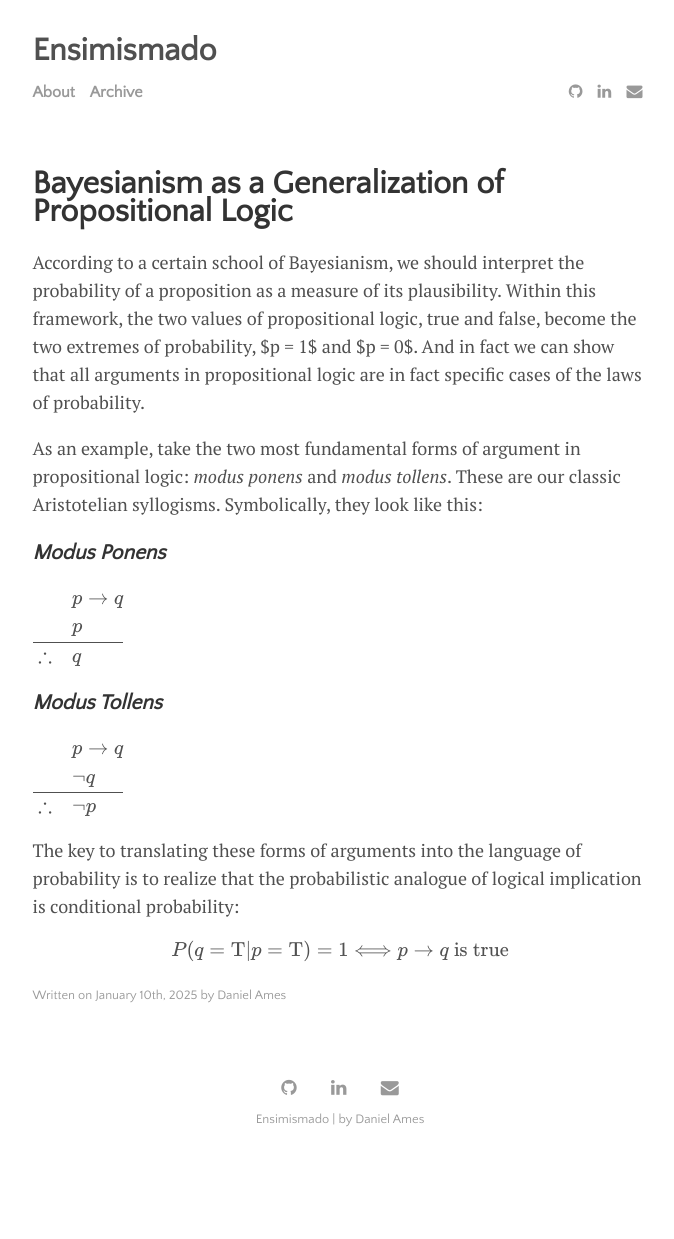
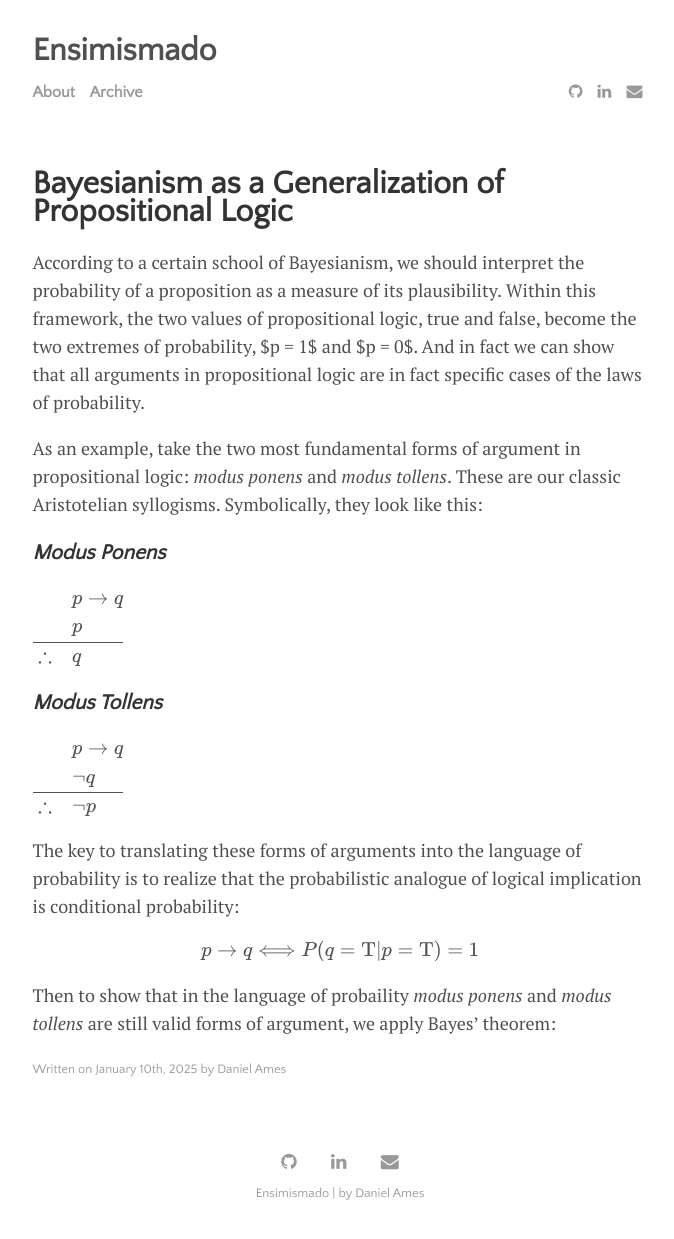
Before and after one commit to DanielAmes/DanielAmes.github.io, a Jekyll site: the page built from _posts/2025-01-10-bayeslogic.md, in a window 1280 px wide. Shown: the whole page, without its empty margins (300-974 px from the left). Built offline with Jekyll 4.4.1, drawn with Linux system fonts in a browser that asks for light colours; formulas are drawn with MathJax 3; before the commit the page ends 1165 px from its top, so only the background shows below that.

Commit message:
formatting

```diff
--- a/_posts/2025-01-10-bayeslogic.md
+++ b/_posts/2025-01-10-bayeslogic.md
@@ -30,5 +30,7 @@ $$\begin{array}{rl}
 The key to translating these forms of arguments into the language of probability is to realize that the probabilistic analogue of logical implication is conditional probability:
 
 $$
-P( q = \mbox{T}| p = \mbox{T}) = 1  \Longleftrightarrow p \to q \mbox{ is true}
+p \to q \Longleftrightarrow P( q = \mbox{T}| p = \mbox{T}) = 1
 $$
+
+Then to show that in the language of probaility _modus ponens_ and _modus tollens_ are still valid forms of argument, we apply Bayes' theorem:
```
